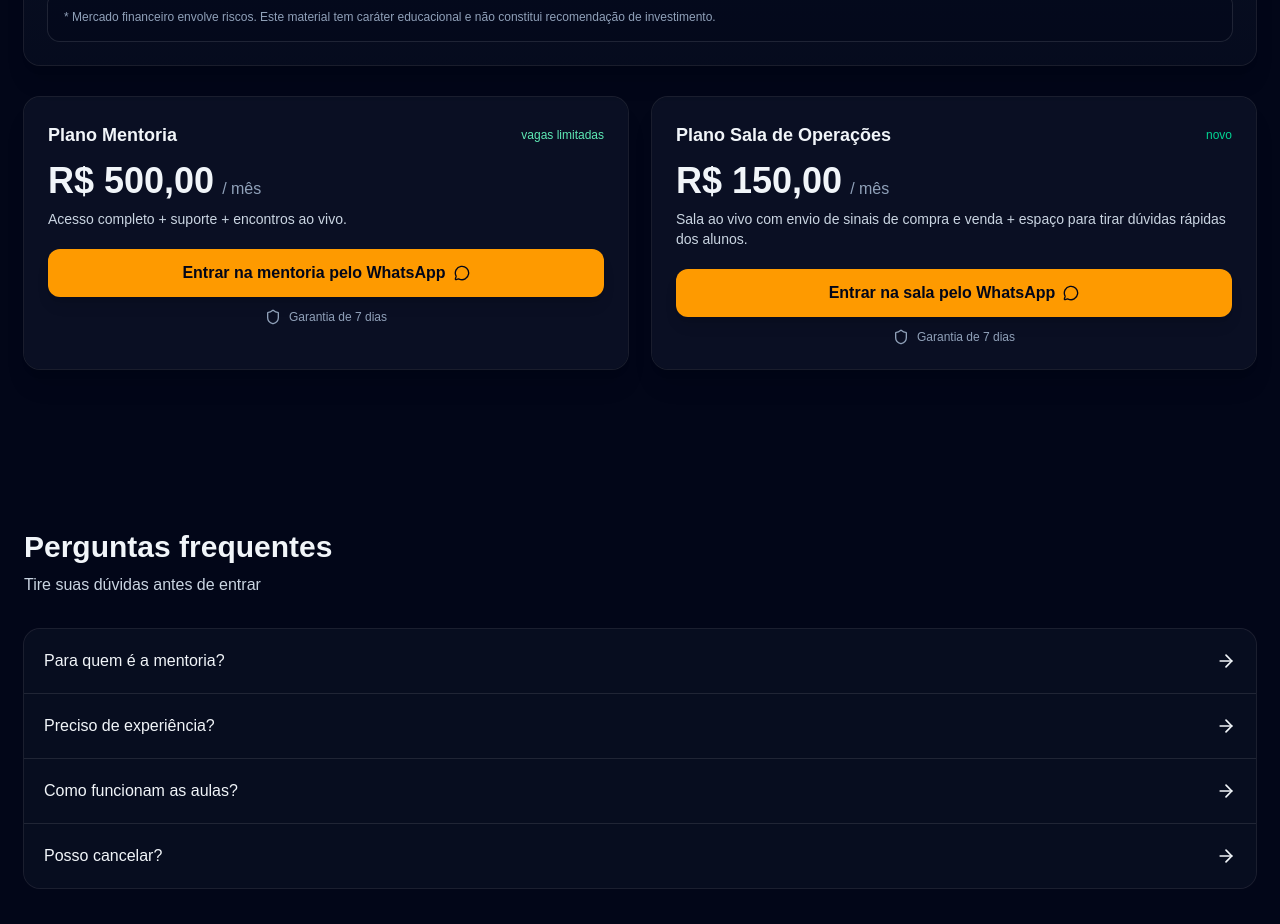
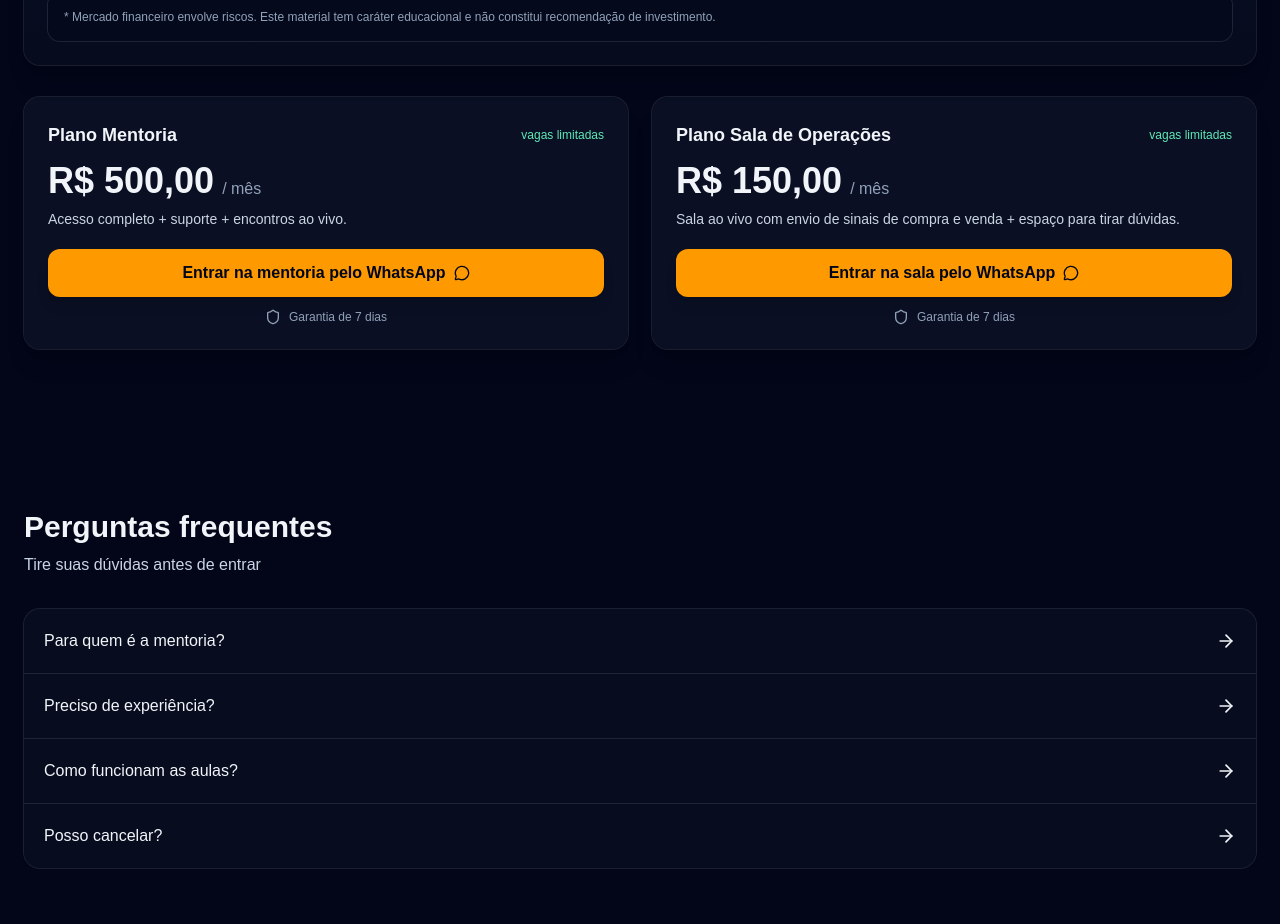
Before and after one commit to paulodev082/mentoria-trader, a Next.js app: page / in a window 1280 px wide. Shown: the part 3100-4024 px from the top of the page. Built offline with nearby package versions, Linux system fonts and the light colour scheme.

Commit message:
atualização: <descreva rapidinho>

```diff
--- a/src/app/components/MentoriaTraderLanding.tsx
+++ b/src/app/components/MentoriaTraderLanding.tsx
@@ -300,8 +300,8 @@ export default function MentoriaTraderLanding() {
             <PlanCard
               title="Plano Sala de Operações"
               price="R$ 150,00"
-              desc="Sala ao vivo com envio de sinais de compra e venda + espaço para tirar dúvidas rápidas dos alunos."
-              badge="novo"
+              desc="Sala ao vivo com envio de sinais de compra e venda + espaço para tirar dúvidas."
+              badge="vagas limitadas"
               cta="Entrar na sala pelo WhatsApp"
               waMessage="Olá! Quero assinar o Plano Sala de Operações."
             />
```
